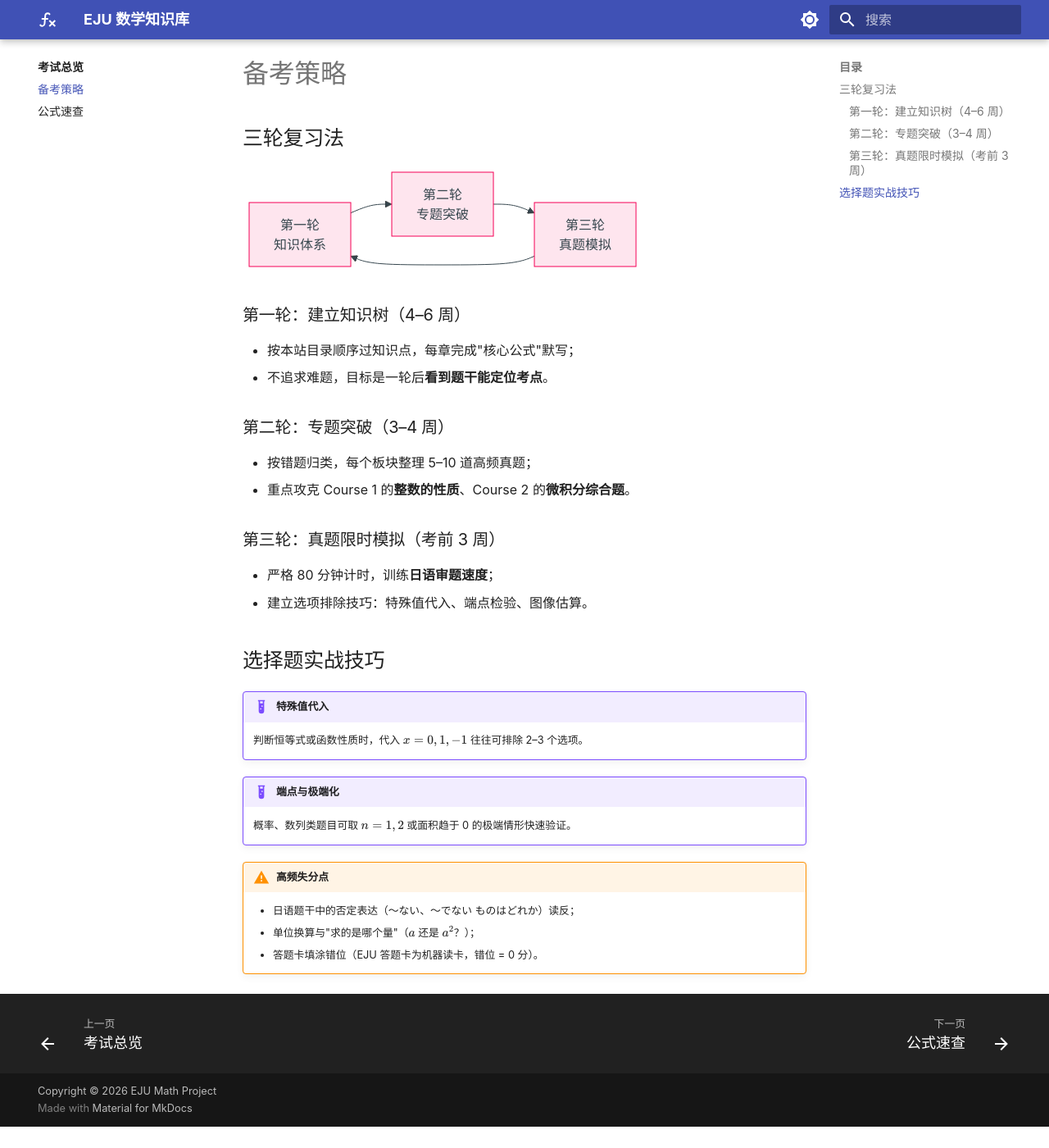
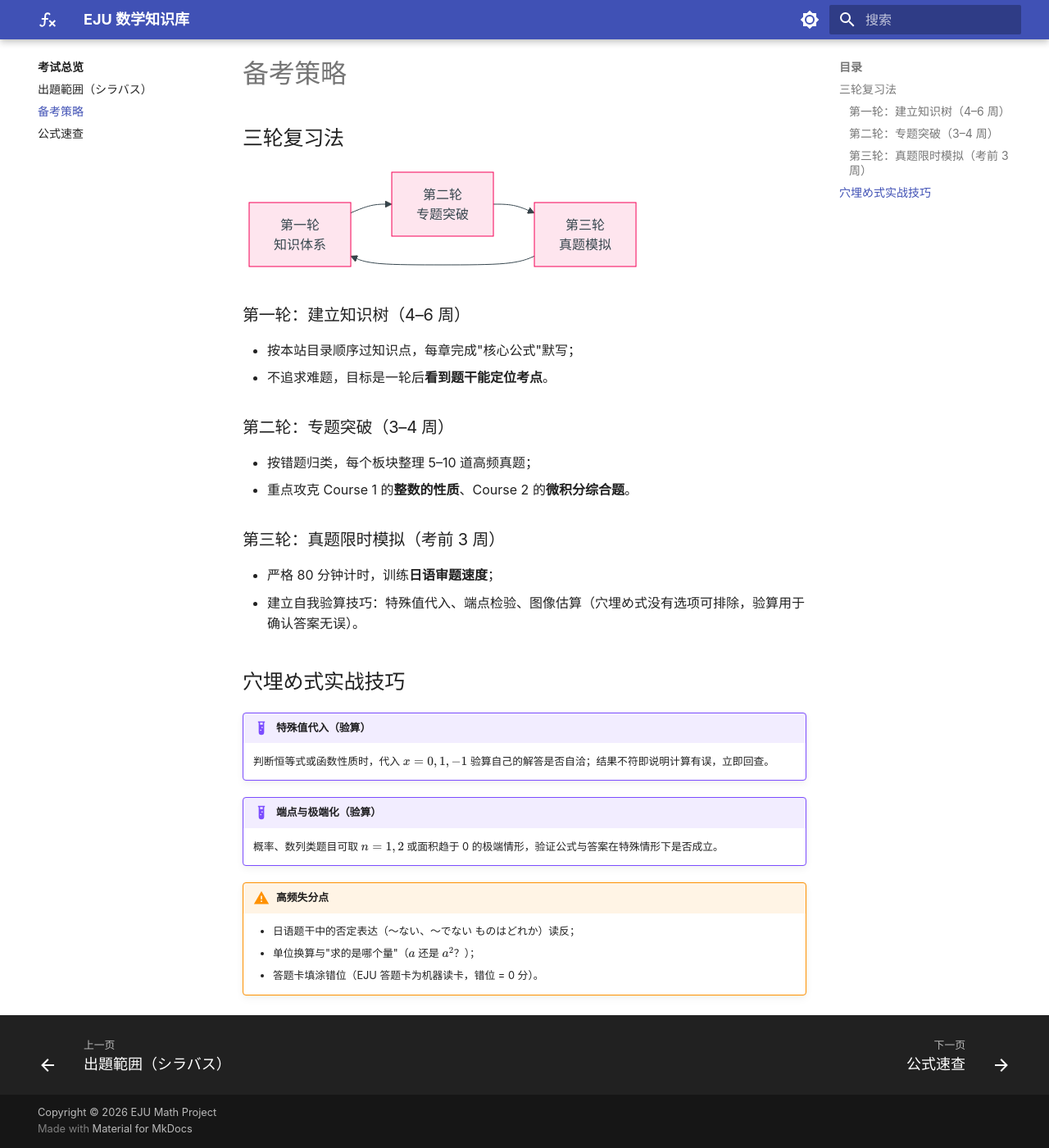
Before and after one commit to NoobCoderBigRoc/eju-math, an MkDocs documentation site: the page built from docs/exam/strategy.md, in a window 1280 px wide and 1400 px high, scrolled down 77 px. Shown: the whole window at 82% size. Built offline with MkDocs 1.6.1 and Material for MkDocs 9.7.7, drawn with Linux system fonts in a browser that asks for light colours; before the commit the page ends 1451 px from its top, so only the background shows below that.

Commit message:
docs: 官方 syllabus 对照页 + 日语模板 v2 + 考试形式修正

```diff
--- a/docs/exam/strategy.md
+++ b/docs/exam/strategy.md
@@ -26,15 +26,15 @@ graph LR
 ### 第三轮：真题限时模拟（考前 3 周）
 
 - 严格 80 分钟计时，训练**日语审题速度**；
-- 建立选项排除技巧：特殊值代入、端点检验、图像估算。
+- 建立自我验算技巧：特殊值代入、端点检验、图像估算（穴埋め式没有选项可排除，验算用于确认答案无误）。
 
-## 选择题实战技巧
+## 穴埋め式实战技巧
 
-!!! example "特殊值代入"
-    判断恒等式或函数性质时，代入 $x=0, 1, -1$ 往往可排除 2–3 个选项。
+!!! example "特殊值代入（验算）"
+    判断恒等式或函数性质时，代入 $x=0, 1, -1$ 验算自己的解答是否自洽；结果不符即说明计算有误，立即回查。
 
-!!! example "端点与极端化"
-    概率、数列类题目可取 $n=1, 2$ 或面积趋于 0 的极端情形快速验证。
+!!! example "端点与极端化（验算）"
+    概率、数列类题目可取 $n=1, 2$ 或面积趋于 0 的极端情形，验证公式与答案在特殊情形下是否成立。
 
 !!! warning "高频失分点"
     - 日语题干中的否定表达（〜ない、〜でない ものはどれか）读反；
--- a/mkdocs.yml
+++ b/mkdocs.yml
@@ -90,6 +90,7 @@ nav:
   - 首页: index.md
   - 考试总览:
       - exam/index.md
+      - 出題範囲（シラバス）: exam/syllabus.md
       - 备考策略: exam/strategy.md
       - 公式速查: cheatsheet.md
   - 数学 Course 1:
```
Also changed, not shown: docs/exam/index.md (+2 -2 lines), docs/exam/syllabus.md (added, +46 -0 lines), templates/chapter-template.md (added, +67 -0 lines).
